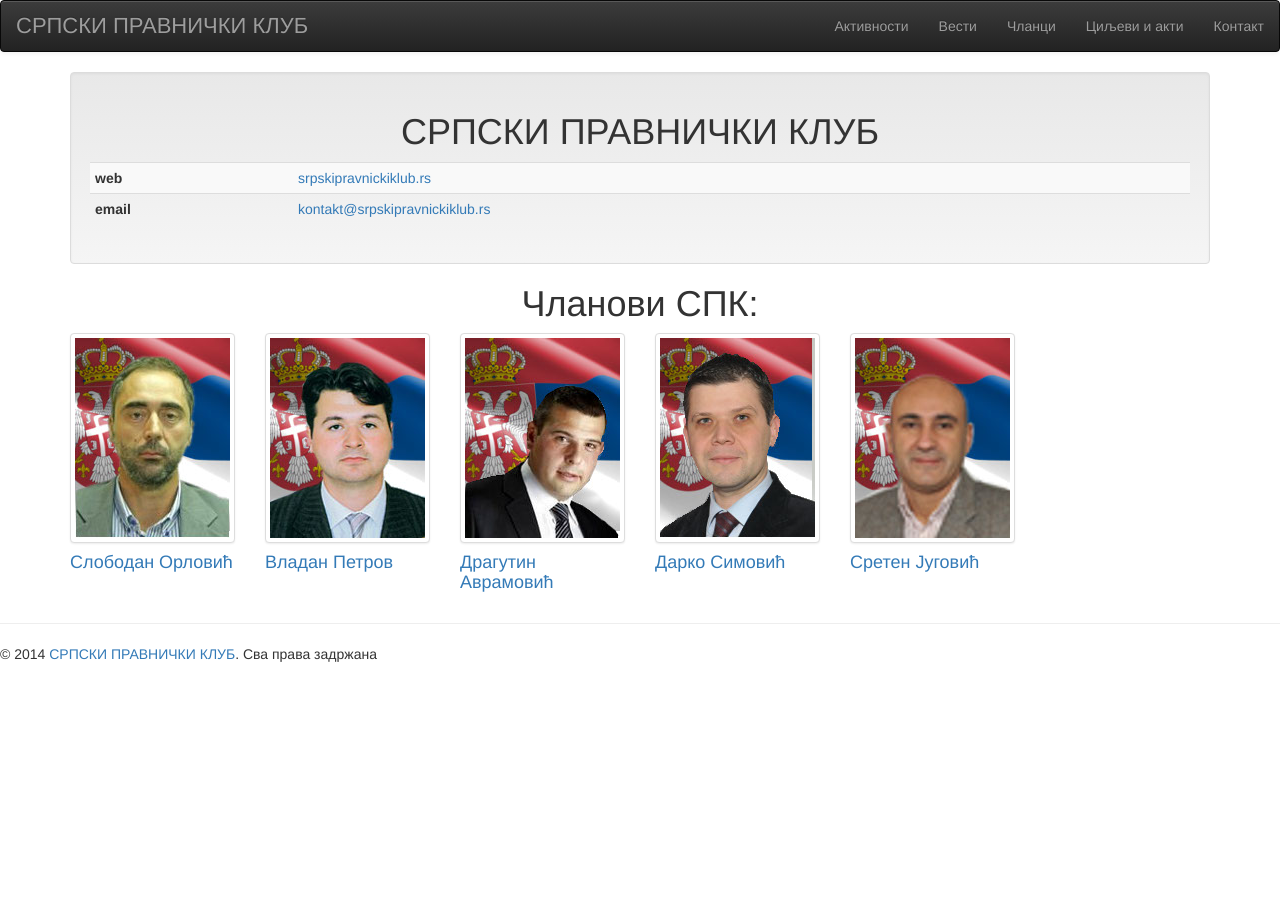
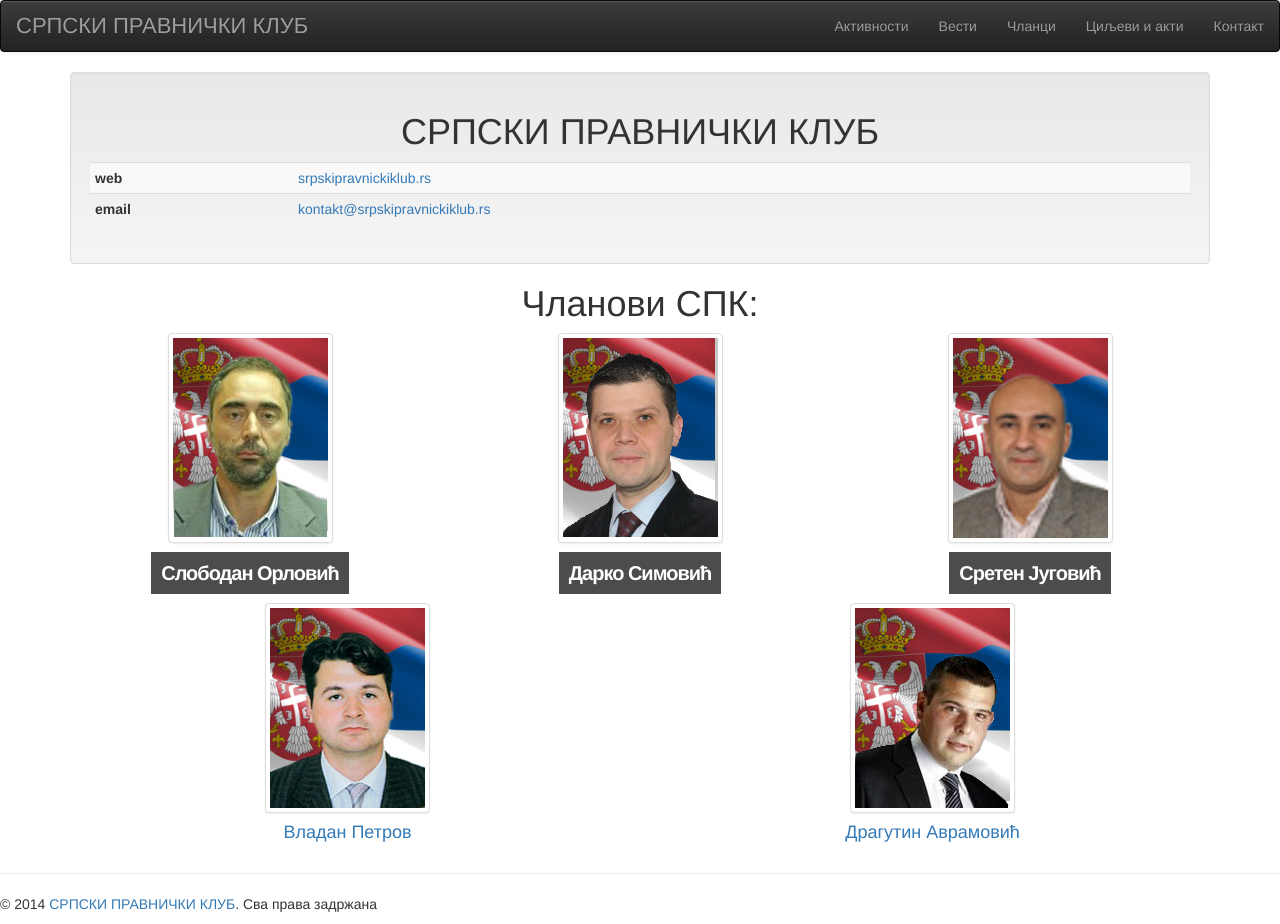
Before and after one commit to kulakajak/srpskipravnickiklub, a Jekyll site: the page built from kontakt/index.html, in a window 1280 px wide. Built offline with Jekyll 4.4.1, drawn with Linux system fonts in a browser that asks for light colours; nearby versions of some CDN libraries; Markdown is read by kramdown in place of the engine named in the settings; before the commit the page ends 900 px from its top, so only the background shows below that.

Commit message:
two rows of photos in kontakt page

```diff
--- a/css/spk.css
+++ b/css/spk.css
@@ -3,3 +3,13 @@
 .navbar-brand {
   font-size: 22px;
 }
+
+
+h4 span {
+   color: white;
+   font: bold 20px/40px Helvetica, Sans-Serif;
+   letter-spacing: -1px;
+   background: rgb(0, 0, 0); /* fallback color */
+   background: rgba(0, 0, 0, 0.7);
+   padding: 10px;
+}
--- a/kontakt/index.html
+++ b/kontakt/index.html
@@ -18,14 +18,26 @@ layout: default
 
 <h1 class="center text-center">Чланови СПК:</h1>
 
-<div class="row">
-  {% assign members="slobodan vladan dragutin darko sreten" | split: ' ' %}
+<div class="row text-center">
+  {% assign members="slobodan darko sreten" | split: ' ' %}
   {% for mem in members %}
-  <div class="col-sm-2">
+  <div class="col-sm-4 image">
     <a href="/clanovi/{{site.data.authors[mem].folder}}">
-      <p>
-        <img class="img-thumbnail img-rounded" src="/assets/photos/{{ site.data.authors[mem].folder }}.jpg" >
-      </p>
+        <img class="img-thumbnail img-rounded center-block" src="/assets/photos/{{ site.data.authors[mem].folder }}.jpg" >
+      <h4><span>
+        {{ site.data.authors[mem].full-name }}
+      </span></h4>
+    </a>
+  </div>
+  {% endfor %}
+</div>
+
+<div class="row text-center">
+  {% assign members=" vladan dragutin " | split: ' ' %}
+  {% for mem in members %}
+  <div class="col-sm-6">
+    <a href="/clanovi/{{site.data.authors[mem].folder}}">
+        <img class="img-thumbnail img-rounded center-block" src="/assets/photos/{{ site.data.authors[mem].folder }}.jpg" >
       <h4>
         {{ site.data.authors[mem].full-name }}
       </h4>
```
